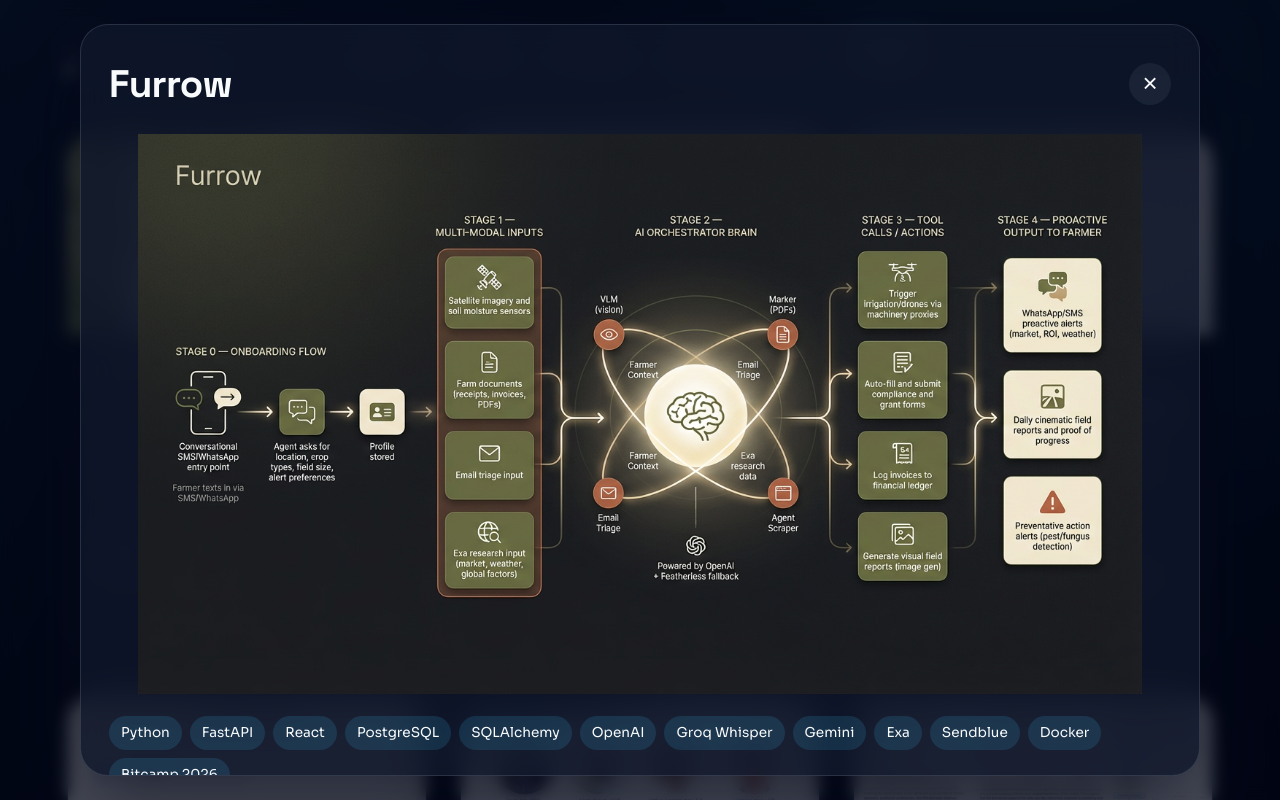
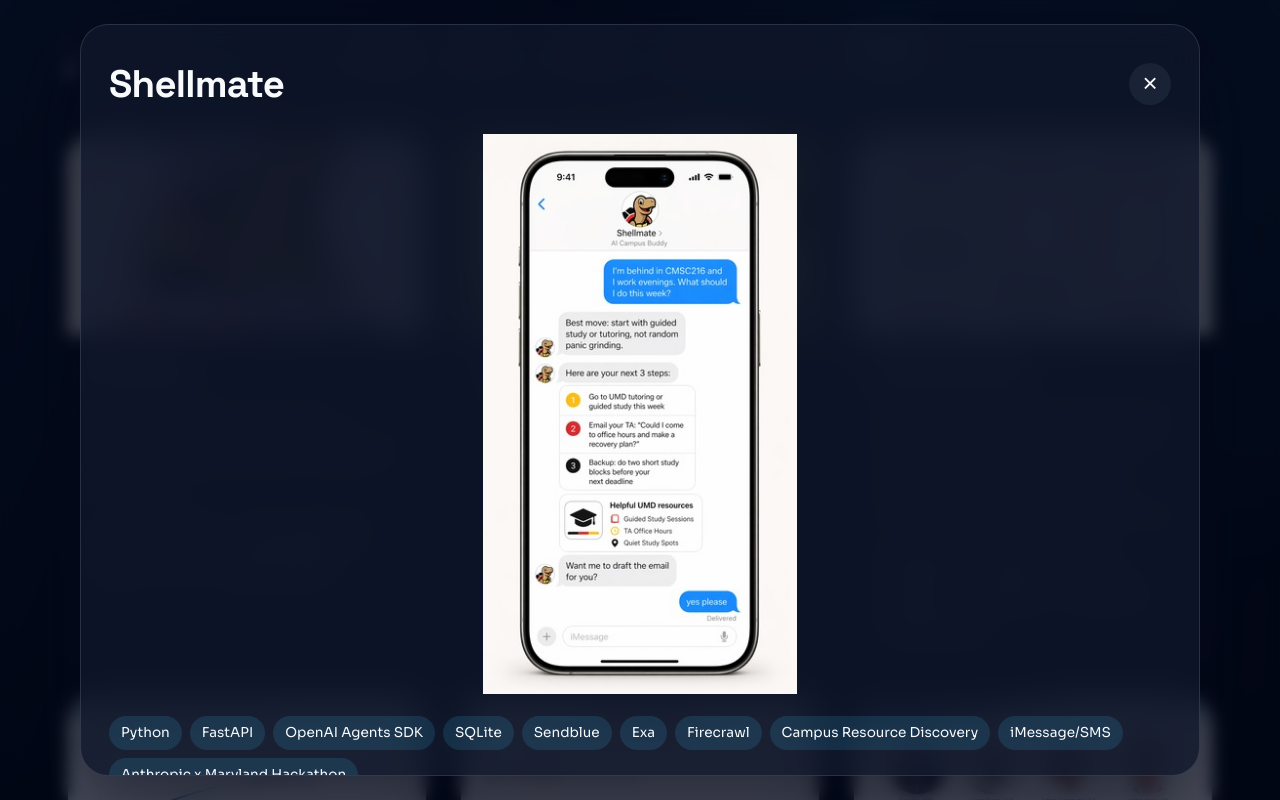
Before and after one commit to SathyaGnanakumar/SathyaGnanakumar.github.io, a React (Vite) app: page / in a window 1280 px wide. Both pictures are taken after a click on the button 246 px from the left and 2273 px from the top of the page. Shown: the part 1873-2673 px from the top of the page. Built offline with nearby package versions, Linux system fonts and the light colour scheme.

Commit message:
Add Shellmate project and update portfolio

```diff
--- a/src/components/ProjectModal.jsx
+++ b/src/components/ProjectModal.jsx
@@ -19,12 +19,12 @@
 
   if (!project) return null;
 
-  const isFurrow = projectId === 'furrow';
+  const isWideProject = projectId === 'furrow' || projectId === 'shellmate';
 
   return (
     <div className="modal" role="dialog" aria-modal="true">
       <div className="modal-overlay" onClick={onClose} />
-      <div className={`modal-content glass${isFurrow ? ' modal-content-wide' : ''}`}>
+      <div className={`modal-content glass${isWideProject ? ' modal-content-wide' : ''}`}>
         <div className="modal-header">
           <h2>{project.title}</h2>
           <button className="close-button" onClick={onClose} aria-label="Close">
@@ -32,7 +32,7 @@
           </button>
         </div>
         <div className="modal-body">
-          <div className={`modal-image${isFurrow ? ' modal-image-wide' : ''}`}>
+          <div className={`modal-image${isWideProject ? ' modal-image-wide' : ''}`}>
             <img src={project.image} alt={project.title} />
           </div>
           {project.description ? (
--- a/src/data/portfolio.js
+++ b/src/data/portfolio.js
@@ -31,8 +31,10 @@
       'TensorFlow',
       'Machine Learning',
       'NLP',
+      'Databases',
       'AWS',
       'LLMs',
+      'Multi-Agent Systems',
       'Multimodal Models',
       'SQL'
     ]
@@ -40,6 +42,14 @@
   projects: {
     title: 'Projects',
     cards: [
+      {
+        id: 'shellmate',
+        title: 'Shellmate',
+        summary: 'Built a messaging-first campus assistant that helps UMD students find the right campus support through one simple text.',
+        image: '/images/shellmate.png',
+        imageAlt: 'Shellmate',
+        tags: ['FastAPI', 'Python', 'OpenAI Agents SDK', 'SQLite', 'Exa', 'Claude Hackathon']
+      },
       {
         id: 'furrow',
         title: 'Furrow',
@@ -54,7 +64,7 @@
         summary: "An assistive memory companion app for Alzheimer's patients using facial recognition and speaker-aware transcription to help recognize familiar faces and recall conversations.",
         image: '/images/remember-me.png',
         imageAlt: 'Remember Me',
-        tags: ['React Native', 'FastAPI', 'Python', 'Supabase', 'InsightFace', 'ElevenLabs', 'Hackathon']
+        tags: ['React Native', 'FastAPI', 'Python', 'Supabase', 'InsightFace', 'ElevenLabs', 'HenHacks 2026']
       },
       {
         id: 'route-vlm',
@@ -353,6 +363,33 @@
         ],
         link: 'https://devpost.com/software/remember-me-bt47ud',
         linkText: 'View on Devpost'
+      },
+      shellmate: {
+        title: 'Shellmate',
+        image: '/images/shellmate-detail.jpg',
+        description: '',
+        tags: [
+          'Python',
+          'FastAPI',
+          'OpenAI Agents SDK',
+          'SQLite',
+          'Sendblue',
+          'Exa',
+          'Firecrawl',
+          'Campus Resource Discovery',
+          'iMessage/SMS',
+          'Anthropic x Maryland Hackathon'
+        ],
+        highlights: [
+          'Placed 2nd at the Anthropic x Maryland Hackathon out of roughly 400 participating students.',
+          'Built a messaging-first campus assistant for UMD students that delivers clear next steps, relevant resources, and practical guidance directly over iMessage or SMS.',
+          'Implemented a FastAPI backend with Sendblue webhook handling, user context and memory management, and a debug chat endpoint for local testing.',
+          'Used the OpenAI Agents SDK to route student requests between a primary chat agent and a scraper agent for deeper research when campus questions required live information lookup.',
+          'Created a source-backed campus knowledge layer with local UMD resource files, SQLite-backed conversation history, and live scraping tools powered by Exa and Firecrawl.',
+          'Shipped the project for the Anthropic x Maryland Hackathon with a focus on reducing the hidden-curriculum gap for students who need help finding tutoring, scholarships, advising, and career resources.'
+        ],
+        link: 'https://devpost.com/software/shellmate-pb5of9',
+        linkText: 'View on Devpost'
       }
     }
   },
```
Also changed, not shown: public/images/shellmate-detail.jpg (added), public/images/shellmate.png (added).
